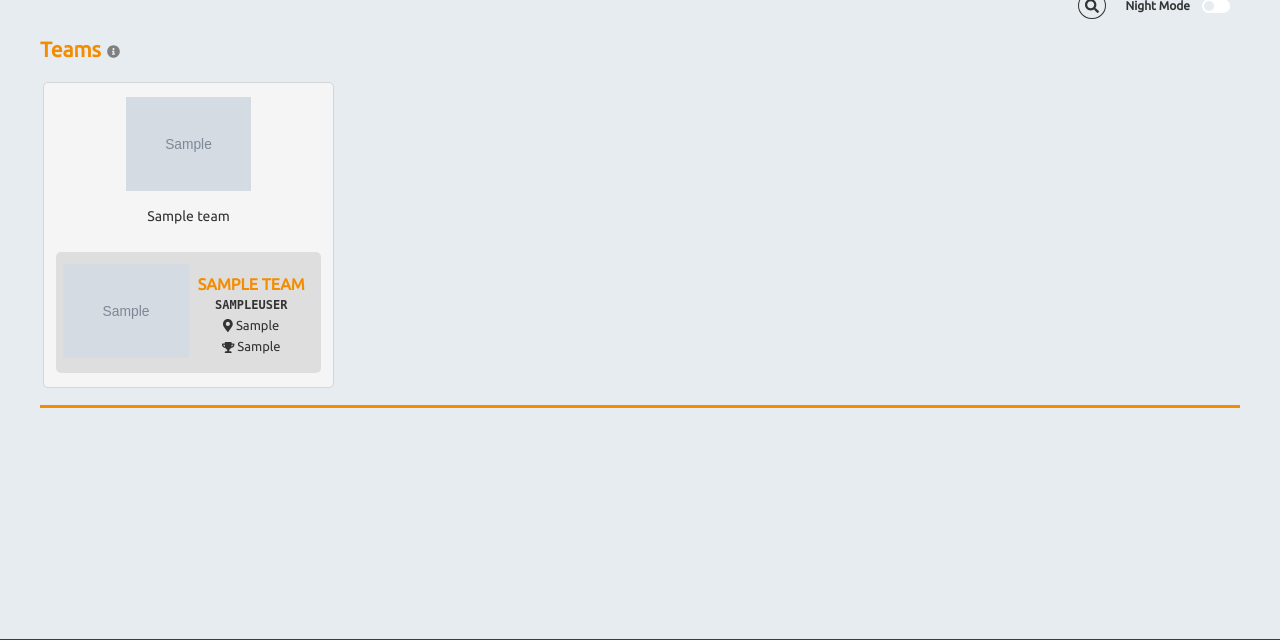
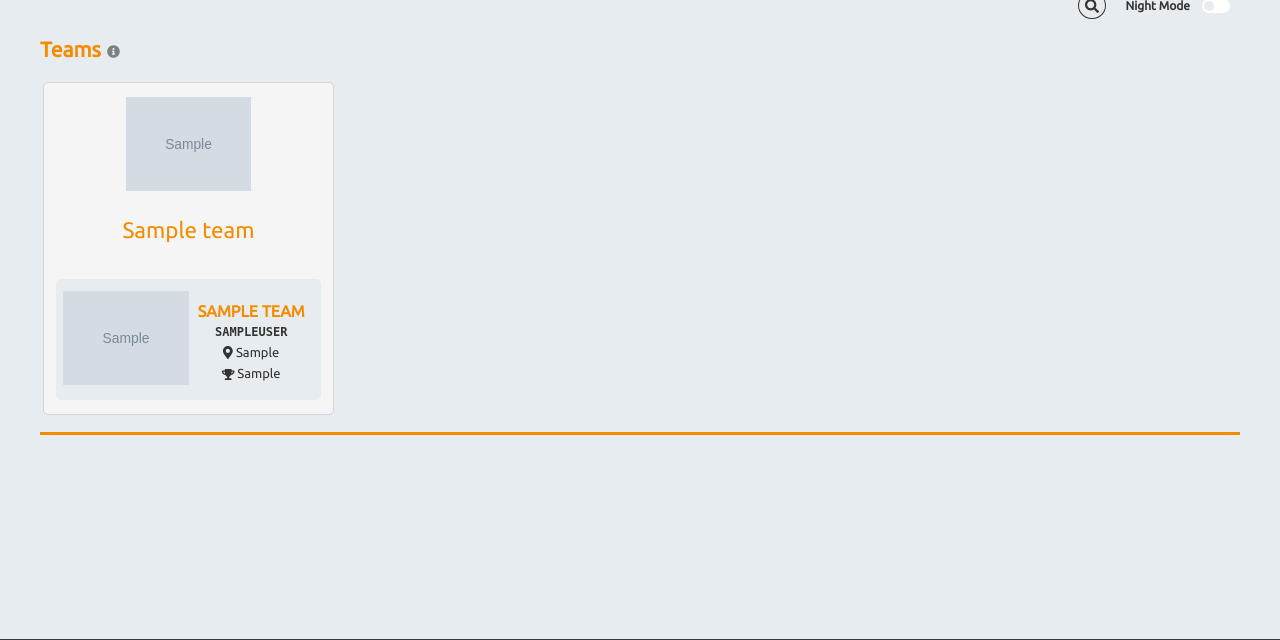
Before and after one commit to peltos/EWA-TeamB, a PHP site: page /teams in a window 1280 px wide. Shown: the part 103-743 px from the top of the page. Run offline with PHP 8.4, Linux system fonts and the light colour scheme; tables that the repository leaves empty hold one stand-in row (values such as "Sample post"); grey boxes marked "Sample" are stand-in pictures; data that the repository does not hold is empty; a stand-in replaces the project's code that opens the database connection; some libraries are stand-ins or nearby versions.

Commit message:
Small Fix

```diff
--- a/public/css/homepage.css
+++ b/public/css/homepage.css
@@ -6,7 +6,7 @@
     display: flex;
     justify-content: space-between;
 }
-.homepage-container .homepage-title a:hover {
+.homepage-container .homepage-title div a:hover {
     color: var(--font-color);
 }
 .light-theme .homepage-container .homepage-title a:hover {
--- a/public/css/main.css
+++ b/public/css/main.css
@@ -325,7 +325,7 @@ header.header--search .header--inner {
     text-transform: uppercase;
     font-weight: bold;
 }
-.container.homepage-container a {
+.container.homepage-container div a {
     color: inherit;
     font-size: inherit;
 }
--- a/public/css/teams.css
+++ b/public/css/teams.css
@@ -33,7 +33,7 @@
     width:100%;
     margin-top:1em;
     padding: .5em;
-    background:var(--background-shade);
+    background:var(--background);
     border-radius: 5px;
     display:flex;
     align-items: center;
@@ -41,6 +41,11 @@
 }
 .teams-container .fa-trophy {
   font-size: 11px;
+}
+
+.teams-container .slider-item--teamname {
+    font-size: 1.6em;
+    color: var(--orange-color);
 }
 
 .teams-container .slider-item--icon {
```
